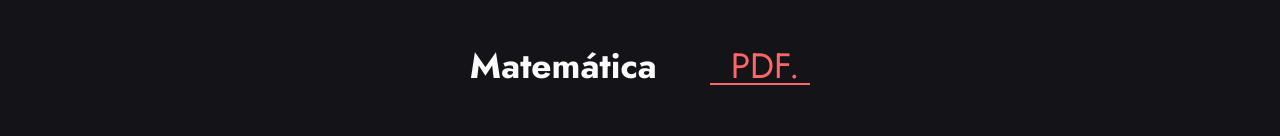
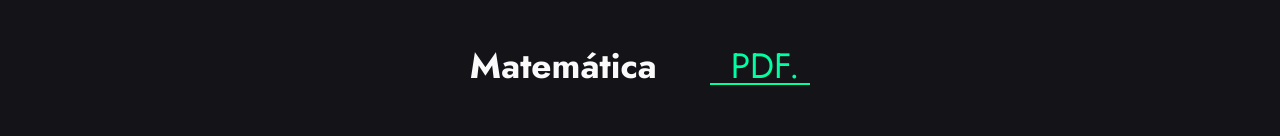
Before and after one commit to iLogaan/Meu-Site, a plain HTML site: page 1ano-pet1.html in a window 1280 px wide. Shown: the part 769-905 px from the top of the page. Drawn offline with Linux system fonts and the light colour scheme; a script that the page names is missing; files whose address does not match are found by name.

Commit message:
Update 1ano-pet1.html

```diff
--- a/1ano-pet1.html
+++ b/1ano-pet1.html
@@ -198,7 +198,7 @@
             <div class="row justify-content-center">
                 <div class="col-12 col-md-10">
                     <div class="section-head align-center mb-4">
-                        <h3 class="mbr-section-title mb-0 mbr-fonts-style display-2"><strong>Matemática&nbsp; &nbsp; &nbsp;</strong><a href="index.html" class="text-secondary" target="_blank">&nbsp; PDF.&nbsp;</a></h3>
+                        <h3 class="mbr-section-title mb-0 mbr-fonts-style display-2"><strong>Matemática&nbsp; &nbsp; &nbsp;</strong><a href="https://encurta.eu/VoNoYEe" class="text-primary" target="_blank">&nbsp; PDF.&nbsp;</a></h3>
 
                     </div>
 
```
